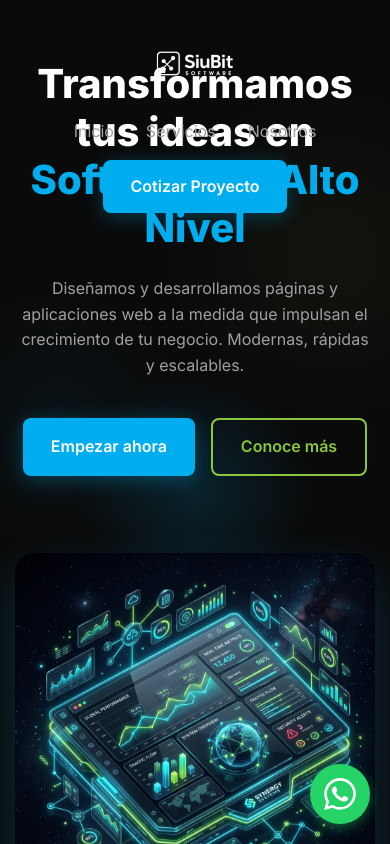
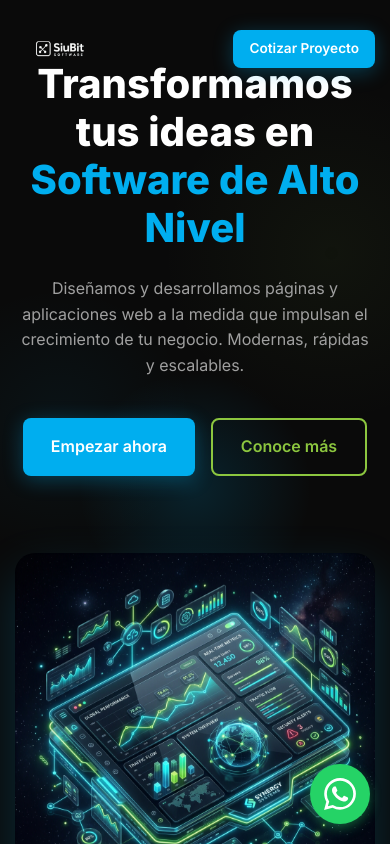
Before and after one commit to RicardoLedesma123/siubit-software, a React (Vite) app: page / in a window 390 px wide. Shown: the top 844 px of the page. Built offline with nearby package versions, Linux system fonts and the light colour scheme.

Commit message:
fix: esconder navbar en movil y compactar cabecera

```diff
--- a/src/components/Header.css
+++ b/src/components/Header.css
@@ -39,7 +39,19 @@
   color: var(--primary-color);
 }
 @media (max-width: 768px) {
-  .header .container { flex-direction: column; gap: 15px; padding-top: 15px; padding-bottom: 15px; }
-  .nav-menu { flex-wrap: wrap; justify-content: center; gap: 12px; }
-  .nav-menu li a { font-size: 0.9rem; }
+  .header-content {
+    flex-direction: row;
+    gap: 10px;
+    padding: 0;
+  }
+  .nav {
+    display: none;
+  }
+  .header-logo-img {
+    height: 50px;
+  }
+  .header .btn {
+    padding: 8px 16px;
+    font-size: 0.85rem;
+  }
 }
```
